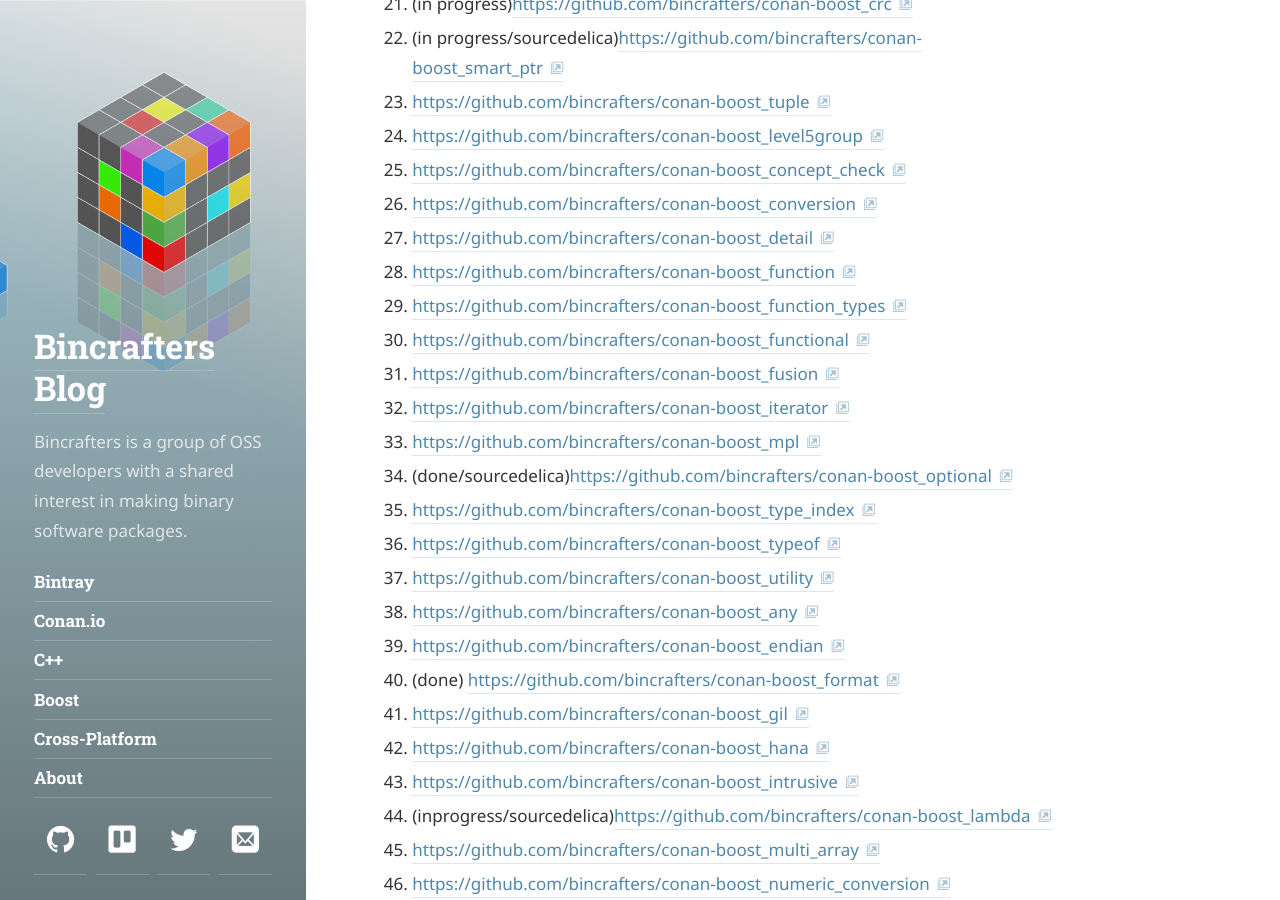
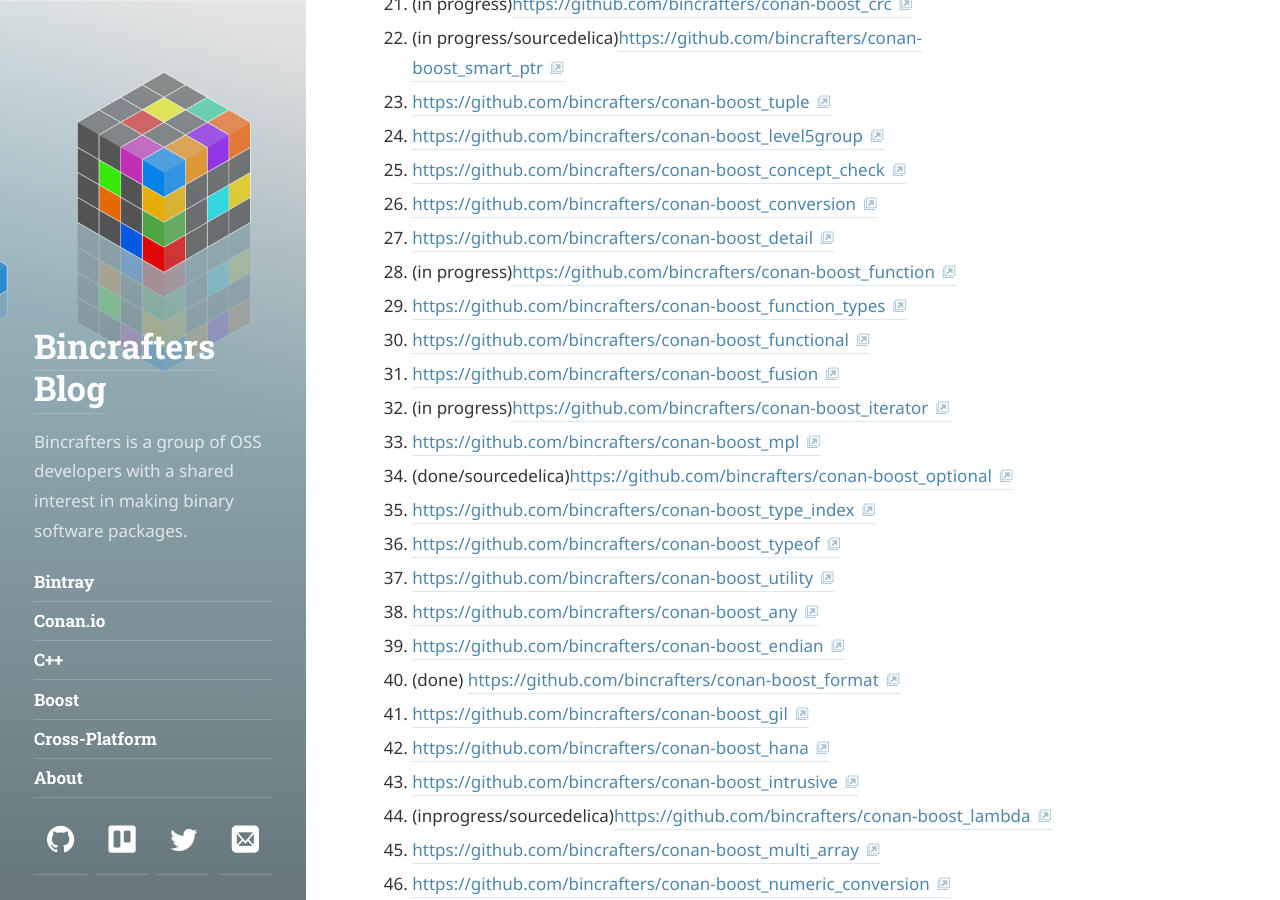
Before and after one commit to bincrafters/bincrafters.github.io, a Jekyll site: the page built from _posts/2018-02-12-Conan-Package-Boost-1-66-0.md, in a window 1280 px wide and 900 px high, scrolled down 2951 px. Built offline with Jekyll 4.4.1, drawn with Linux system fonts in a browser that asks for light colours; some web fonts are replaced.

Commit message:
Update 2018-02-12-Conan-Package-Boost-1-66-0.md

```diff
--- a/_posts/2018-02-12-Conan-Package-Boost-1-66-0.md
+++ b/_posts/2018-02-12-Conan-Package-Boost-1-66-0.md
@@ -70,11 +70,11 @@ Example: [Boost Random test_package](https://github.com/bincrafters/conan-boost_
 1. [https://github.com/bincrafters/conan-boost_concept_check](https://github.com/bincrafters/conan-boost_concept_check)
 1. [https://github.com/bincrafters/conan-boost_conversion](https://github.com/bincrafters/conan-boost_conversion)
 1. [https://github.com/bincrafters/conan-boost_detail](https://github.com/bincrafters/conan-boost_detail)
-1. [https://github.com/bincrafters/conan-boost_function](https://github.com/bincrafters/conan-boost_function)
+1. (in progress)[https://github.com/bincrafters/conan-boost_function](https://github.com/bincrafters/conan-boost_function)
 1. [https://github.com/bincrafters/conan-boost_function_types](https://github.com/bincrafters/conan-boost_function_types)
 1. [https://github.com/bincrafters/conan-boost_functional](https://github.com/bincrafters/conan-boost_functional)
 1. [https://github.com/bincrafters/conan-boost_fusion](https://github.com/bincrafters/conan-boost_fusion)
-1. [https://github.com/bincrafters/conan-boost_iterator](https://github.com/bincrafters/conan-boost_iterator)
+1. (in progress)[https://github.com/bincrafters/conan-boost_iterator](https://github.com/bincrafters/conan-boost_iterator)
 1. [https://github.com/bincrafters/conan-boost_mpl](https://github.com/bincrafters/conan-boost_mpl)
 1. (done/sourcedelica)[https://github.com/bincrafters/conan-boost_optional](https://github.com/bincrafters/conan-boost_optional)
 1. [https://github.com/bincrafters/conan-boost_type_index](https://github.com/bincrafters/conan-boost_type_index)
```
